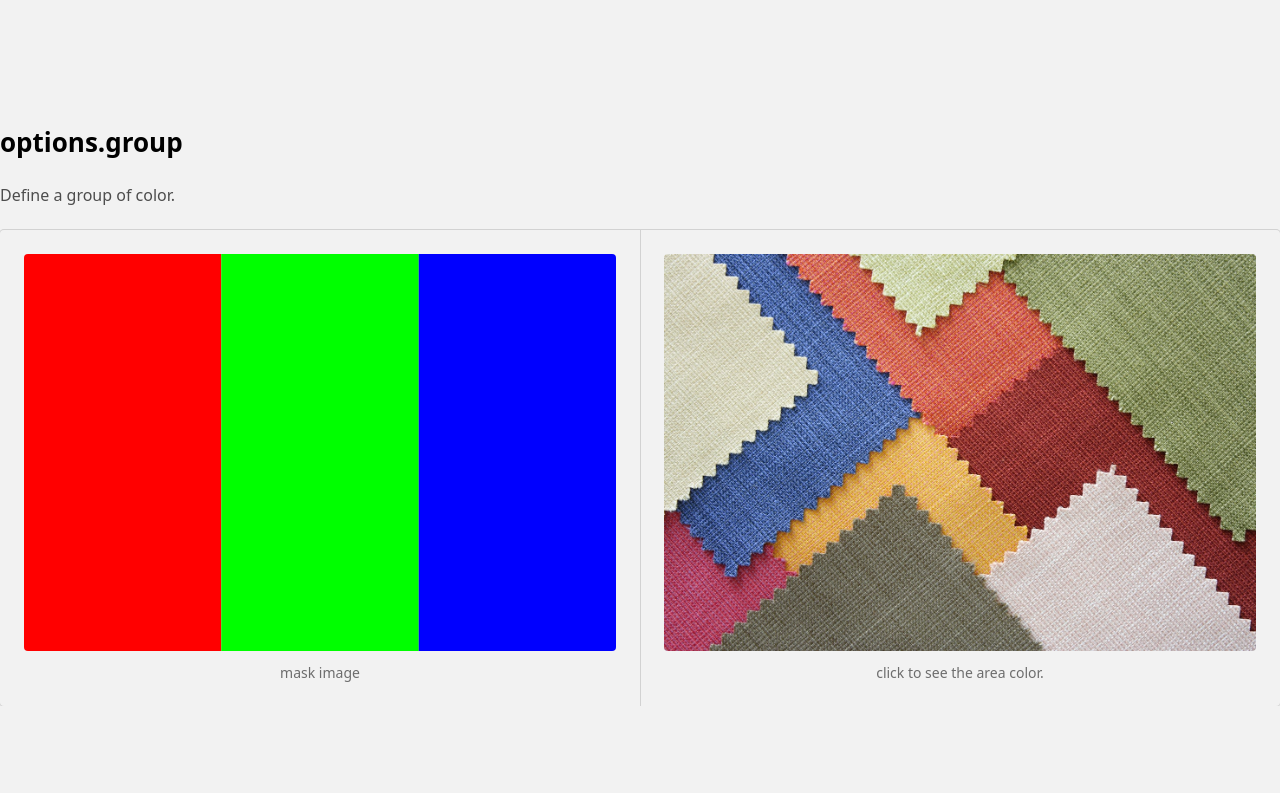
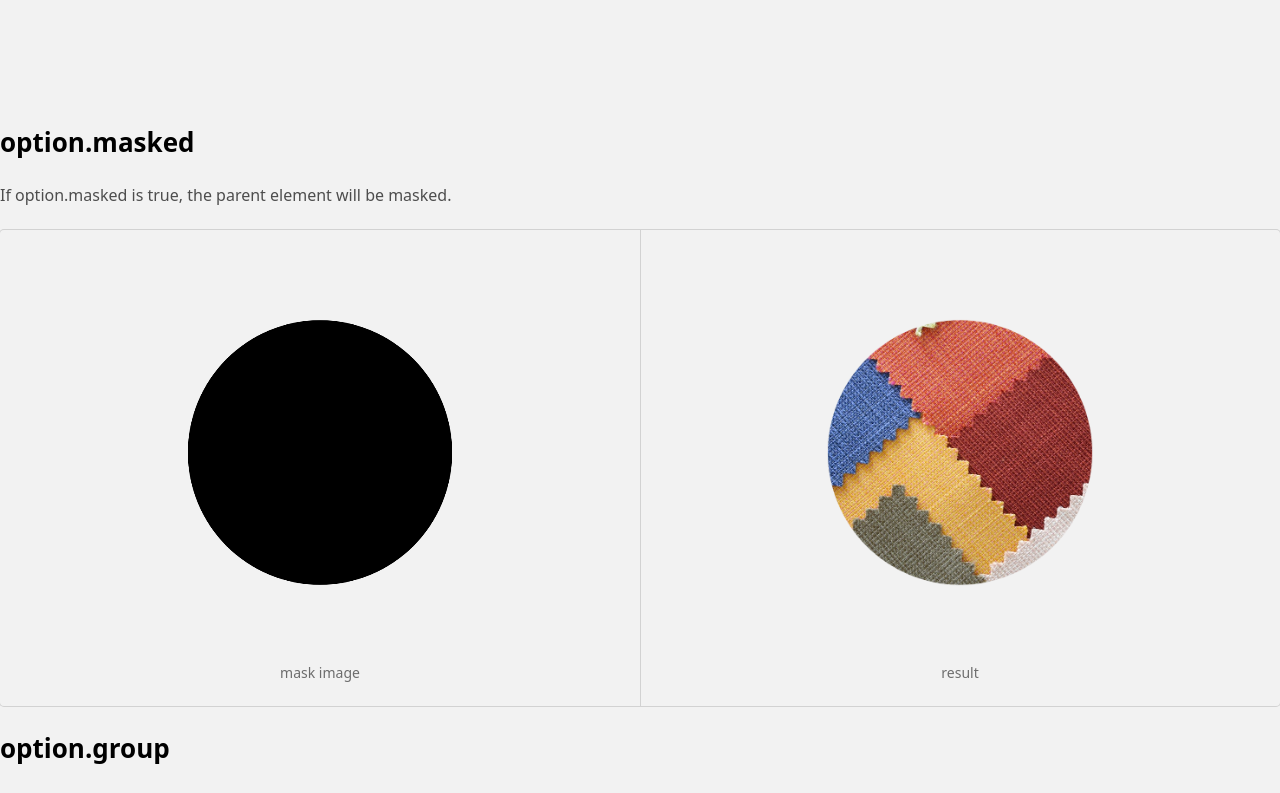
Before and after one commit to evollhhan/hotspot-cliper, a Vue app: page / in a window 1280 px wide. Shown: the part 700-1493 px from the top of the page. Before the commit the page ends 1406 px from the top, so only its background shows below. Built offline with nearby package versions, Linux system fonts and the light colour scheme.

Commit message:
update demo

```diff
--- a/src/App.vue
+++ b/src/App.vue
@@ -1,8 +1,8 @@
 <template>
   <div>
     <playground />
+    <opt-masked />
     <opt-group />
-    <!-- <draw-to-clip /> -->
     <!-- <alpha-source /> -->
   </div>
 </template>
@@ -10,6 +10,6 @@
 <script setup lang="ts">
 // import AlphaSource from './pages/alpha-source.vue'
 import OptGroup from './pages/opt-group.vue';
-// import DrawToClip from './pages/draw-to-clip.vue';
+import OptMasked from './pages/opt-masked.vue';
 import Playground from './pages/playground.vue'
 </script>
--- a/src/pages/opt-group.vue
+++ b/src/pages/opt-group.vue
@@ -1,15 +1,15 @@
 <template>
   <section>
-    <h3>options.group</h3>
+    <h3>option.group</h3>
     <div class="desc">Define a group of color.</div>
     <div class="panel flex">
       <!-- mask -->
-      <div class="mask border">
+      <div class="figure mask border">
         <canvas ref="canvas" />
         <div class="quote">mask image</div>
       </div>
       <!-- demo -->
-      <div class="demo">
+      <div class="figure demo">
         <div ref="wrapper">
           <img :src="ASSETS.TEXTURE" @load="load" />
         </div>
@@ -71,33 +71,7 @@ const load = (e: Event) => {
 </script>
 
 <style lang="scss" scoped>
-.panel {
-  > div {
-    padding: 24px;
-    width: 50%;
-  }
-
-  canvas {
-    width: 100%;
-  }
-
-  img {
-    display: block;
-    width: 100%;
-    object-fit: contain;
-  }
-
-  canvas,
-  img {
-    margin-bottom: 12px;
-    border-radius: 4px;
-  }
-}
-
-.quote {
-  width: 100%;
-  text-align: center;
-  font-size: 14px;
-  color: #6d6d6d;
+.panel > div {
+  width: 50%;
 }
 </style>
--- a/src/pages/draw-to-clip.vue
+++ b/src/pages/opt-masked.vue
@@ -1,10 +1,17 @@
 <template>
   <section>
-    <h3>Draw to Clip</h3>
-    <div class="desc">Draw a shape on the canvas to create a mask image. There is a circle mask in the center of the image. When you click on the circle, you will get a `clicked` tip.</div>
-    <div class="panel">
-      <div class="img-wrap" ref="wrapper">
-        <img :src="ASSETS.TEXTURE" @load="render">
+    <h3>option.masked</h3>
+    <div class="desc">If option.masked is true, the parent element will be masked.</div>
+    <div class="panel flex">
+      <div class="figure border">
+        <canvas ref="canvas" />
+        <div class="quote">mask image</div>
+      </div>
+      <div class="figure">
+        <div class="img-wrap" ref="wrapper">
+          <img :src="ASSETS.TEXTURE" @load="load">
+        </div>
+        <div class="quote">result</div>
       </div>
     </div>
   </section>
@@ -17,12 +24,14 @@ import { ref } from 'vue'
 import showTip from '../components/tip'
 
 const wrapper = ref<HTMLDivElement>()
+const canvas = ref<HTMLCanvasElement>()
 
-const render = () => {
-  const cvs = document.createElement('canvas')
+const load = (e: Event) => {
+  const img = e.target as HTMLImageElement
+  const cvs = canvas.value!
   const ctx = cvs.getContext('2d')!
-  cvs.width = 1366 // texture width
-  cvs.height = 915 // texture height
+  cvs.width = img.naturalWidth
+  cvs.height = img.naturalHeight
   ctx.fillStyle = '#000'
   ctx.save()
   ctx.translate(cvs.width / 2, cvs.height / 2)
@@ -49,17 +58,6 @@ const render = () => {
 </script>
 
 <style lang="scss" scoped>
-.img-wrap {
-  margin: 24px auto;
-  width: 100%;
-  max-width: 960px;
-}
-
-img {
-  display: block;
-  width: 100%;
-}
-
 .btn {
   width: 100%;
   text-align: center;
@@ -73,4 +71,9 @@ img {
     opacity: .72;
   }
 }
+
+
+.panel > div {
+  width: 50%;
+}
 </style>
--- a/src/style/style.scss
+++ b/src/style/style.scss
@@ -55,6 +55,33 @@ h3 {
   width: 100%;
   border-radius: 4px;
   overflow: hidden;
+
+  > .figure {
+    padding: 24px;
+
+    canvas {
+      width: 100%;
+    }
+
+    img {
+      display: block;
+      width: 100%;
+      object-fit: contain;
+    }
+
+    canvas,
+    img {
+      margin-bottom: 12px;
+      border-radius: 4px;
+    }
+
+    .quote {
+      width: 100%;
+      text-align: center;
+      font-size: 14px;
+      color: #6d6d6d;
+    }
+  }
 }
 
 .panel,
```
